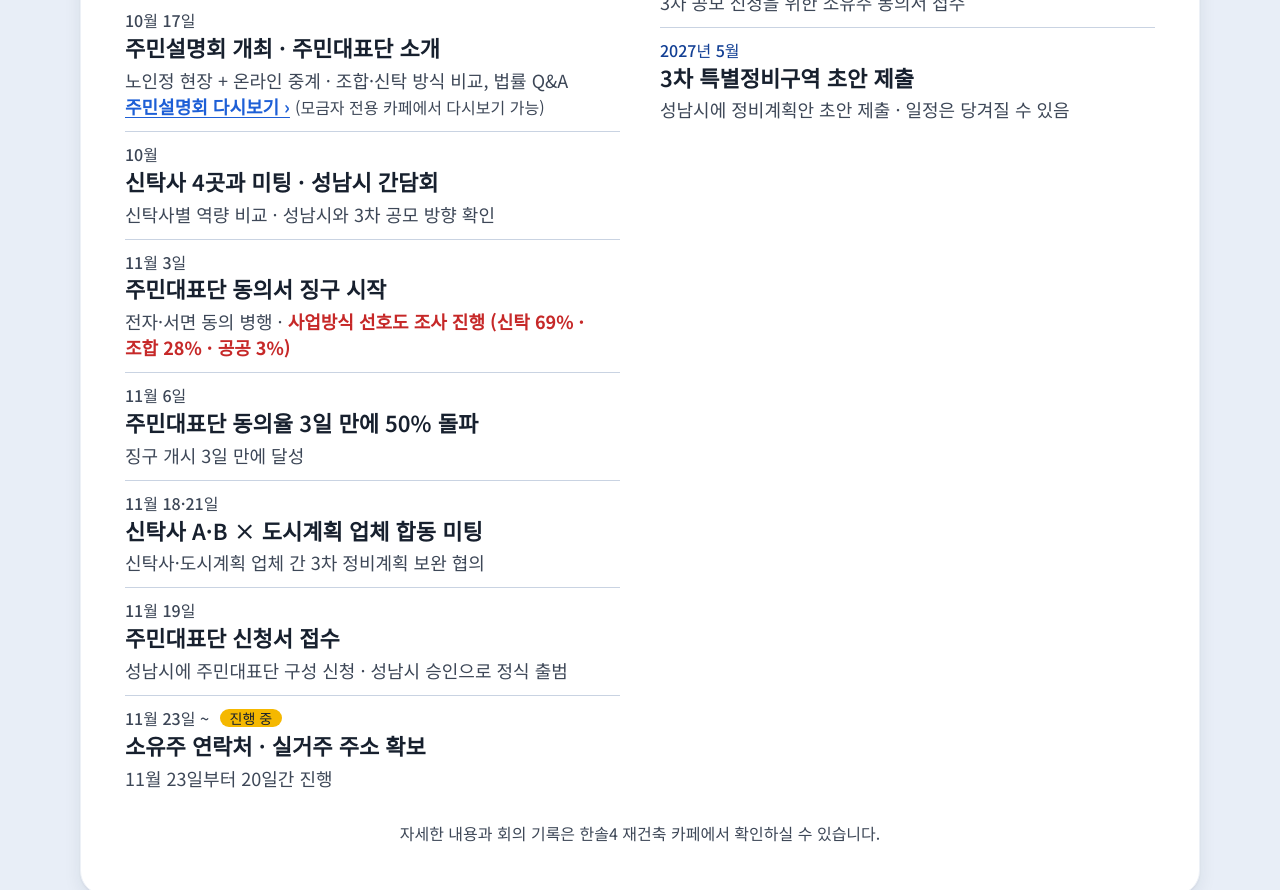
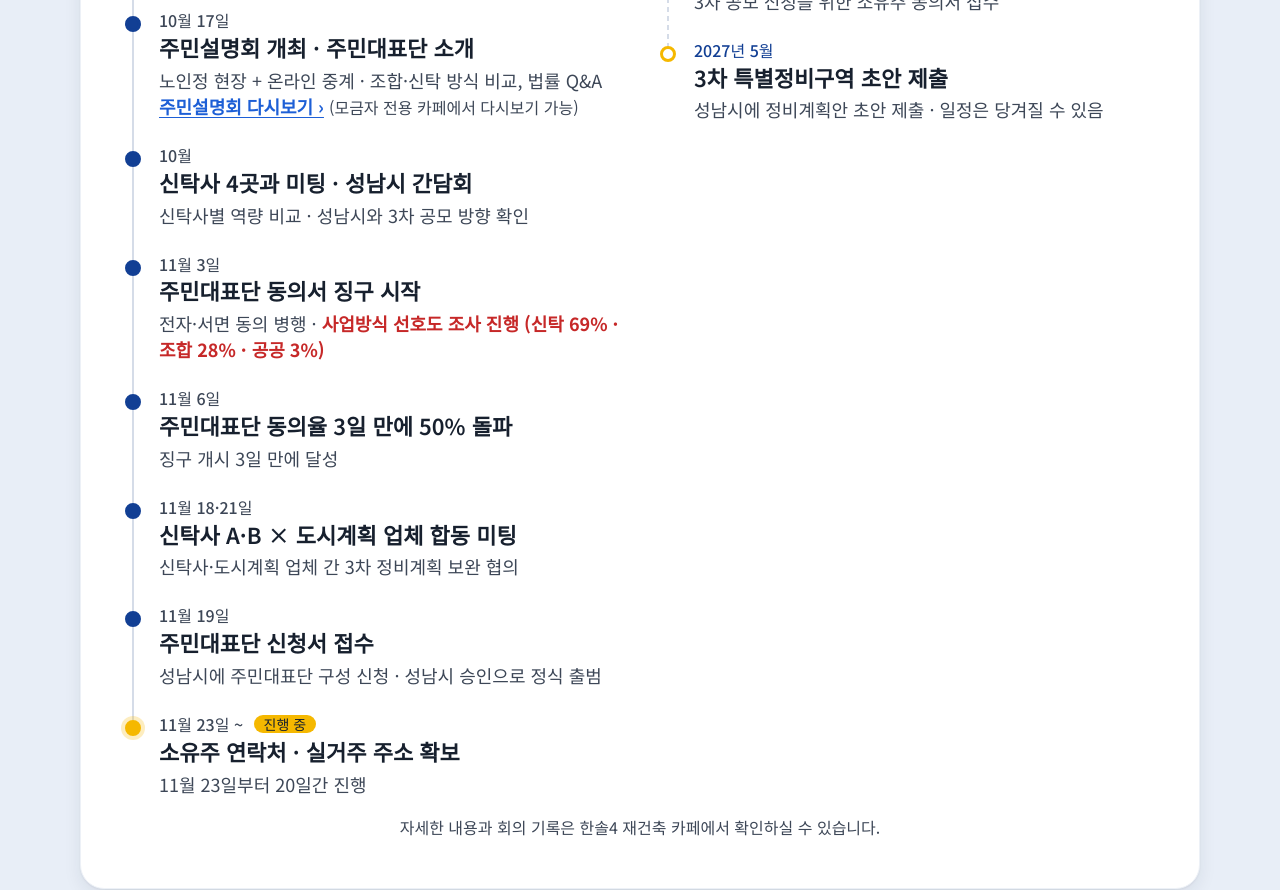
Before and after one commit to hansol4bundang/hansol4-home, a plain HTML site: page index.html in a window 1280 px wide. Shown: the part 4801-5691 px from the top of the page. Drawn offline with Linux system fonts and the light colour scheme.

Commit message:
진행 경과·앞으로 할 일을 세로선+점 타임라인으로 변경
Co-Authored-By: Claude Sonnet 5.5 <noreply@anthropic.com>

```diff
--- a/index.html
+++ b/index.html
@@ -1135,6 +1135,18 @@ html.menu-open { overflow: hidden; }
 .group, .roster { box-shadow: var(--box-shadow-sm) !important; }
 .mcol { box-shadow: var(--box-shadow-sm); }
 .memo2, .tcontact { box-shadow: var(--box-shadow-sm); }
+
+/* ===== 진행 경과: 세로선 + 점 타임라인 ===== */
+.tl-list { position: relative; margin-top: 14px; }
+.tl-list li { position: relative; padding: 0 0 26px 34px !important; border-top: 0 !important; }
+.tl-list li:last-child { padding-bottom: 0 !important; }
+.tl-list li::before { content: ""; position: absolute; left: 0; top: 6px; width: 16px; height: 16px; border-radius: 50%; background: #FFFFFF; border: 3px solid var(--accent); z-index: 1; box-sizing: border-box; }
+.tl-list li::after { content: ""; position: absolute; left: 7px; top: 22px; bottom: -6px; width: 2px; background: #D5DCE8; }
+.tl-list li:last-child::after { display: none; }
+.tl-col.done .tl-list li::before { background: var(--accent); }
+.tl-col.next .tl-list li::before { border-color: var(--yellow); background: #FFFFFF; }
+.tl-col.next .tl-list li::after { background: repeating-linear-gradient(to bottom, #D5DCE8 0 5px, transparent 5px 9px); }
+.tl-col.done .tl-list li:has(.tl-now)::before { background: var(--yellow); border-color: var(--yellow); box-shadow: 0 0 0 4px rgba(245, 184, 0, 0.25); }
 </style>
 </head>
 <body>
```
